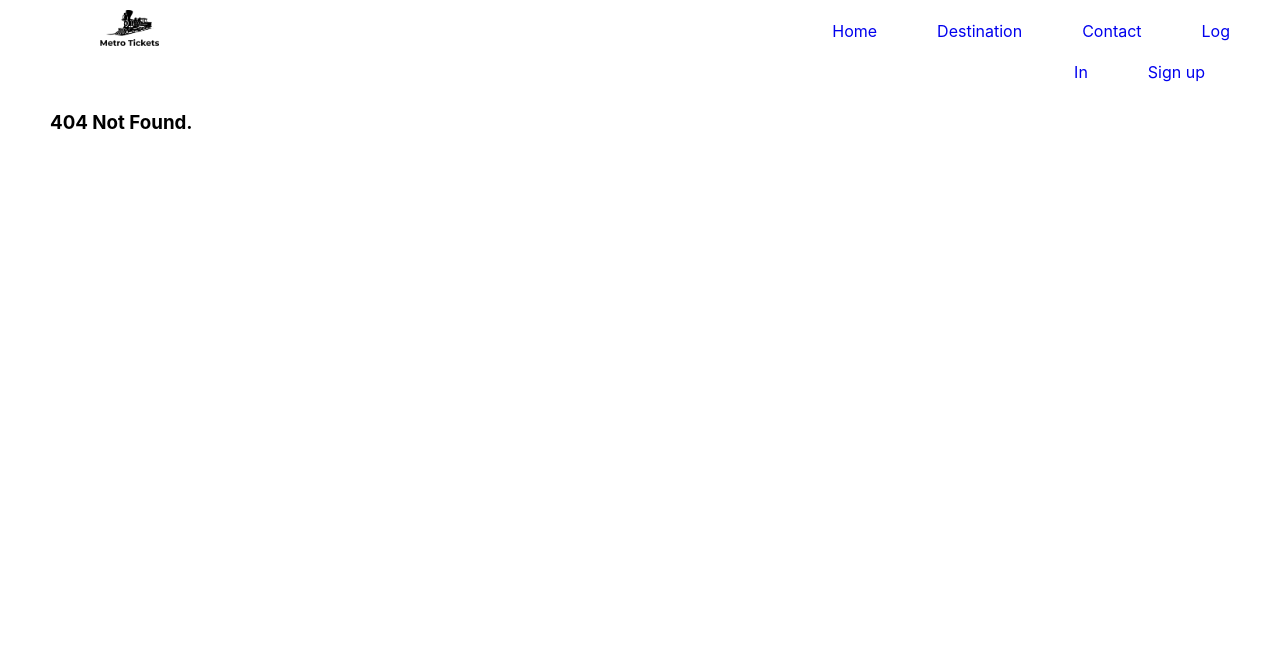
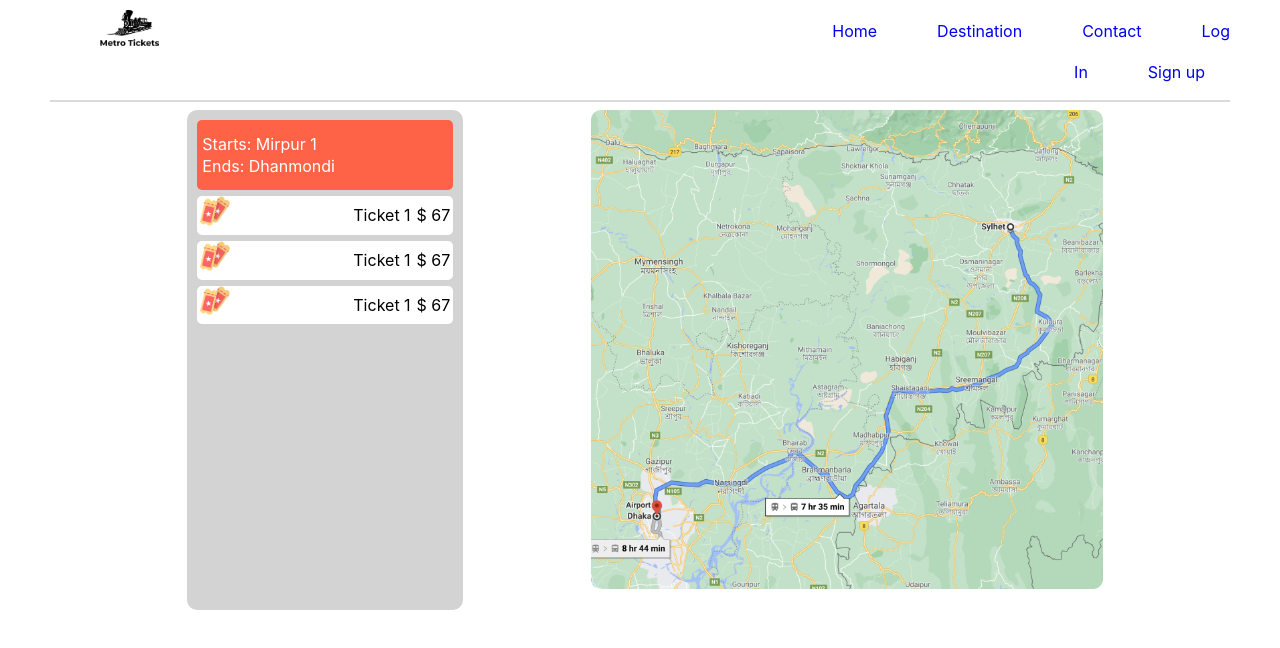
Before and after one commit to farukhrana14/metro-one-react-auth, a React (Create React App) app: page /search in a window 1280 px wide. Before the commit this address had no page. Shown: the top 648 px of the page. Built offline with nearby package versions, Linux system fonts and the light colour scheme.

Commit message:
UI 2nd draft - next step to start auth

```diff
--- a/public/index.html
+++ b/public/index.html
@@ -10,10 +10,7 @@
       content="Web site created using create-react-app"
     />
 
-    <!-- Fonts to support Material Design -->
     <link rel="stylesheet" href="https://fonts.googleapis.com/css?family=Roboto:300,400,500,700&display=swap" />
-    <!-- Icons to support Material Design -->
-    <link rel="stylesheet" href="https://fonts.googleapis.com/icon?family=Material+Icons" />
     <!--
       manifest.json provides metadata used when your web app is installed on a
       user's mobile device or desktop. See https://developers.google.com/web/fundamentals/web-app-manifest/
--- a/src/App.js
+++ b/src/App.js
@@ -7,6 +7,7 @@ import ContactUs from './components/ContactUs/ContactUs';
 import NotFound from './components/NotFound/NotFound';
 import LogIn from './components/LogIn/LogIn';
 import SignUp from './components/SignUp/SignUp';
+import SearchResult from './components/SearchResult/SearchResult';
 
 function App() {
   return (
@@ -16,6 +17,10 @@ function App() {
         <Header></Header>
 
         <Switch>
+
+          <Route path='/search'>
+            <SearchResult></SearchResult>
+          </Route>
 
           <Route path='/signup'>
             <SignUp></SignUp>
--- /dev/null
+++ b/src/components/Destination/Destination.css
@@ -0,0 +1,39 @@
+.destination-map {
+    display: flex;
+    justify-content: space-evenly;
+}
+
+.destination {
+    display: block;
+    background-color: lightgray;
+    border-radius: 10px;
+    width: 20vw;
+    margin-left: 10px;
+    padding: 10px;
+    height: 65vh;
+    line-height: 40%;
+}
+
+.map img {
+    width: 40vw;
+}
+
+.my-form-control-destination {
+    width: 90%;
+    border-radius: 5px;
+    line-height: 25px;
+    border: 0.5px solid rgba(151, 150, 150, 0.5);
+    margin: 5px;
+    padding: 10px;
+}
+
+.my-btn-control-destination {
+    width: 100%;
+    height: 50px;
+    border: 1px solid #FA6402;
+    border-radius: 5px;
+    background-color: #FA6402;
+    color: white;
+    font-size: medium;
+    margin-top: 20px;
+}
--- a/src/components/Destination/Destination.js
+++ b/src/components/Destination/Destination.js
@@ -1,9 +1,42 @@
 import React from 'react';
+import map from '../../images/map.png';
+import './Destination.css';
+
 
 const Destination = () => {
+
+    const handleSearch = () => {
+        console.log('Search clicked');
+    }
+
     return (
         <div>
-            <h1>This is Destination.</h1>
+            <hr color='#DBDBDB' />
+            <div className='destination-map'>
+                <div className='destination'>
+                    <p>Pick up point</p>
+                    <input className='my-form-control-destination' type="text" />
+                    <p>Destination</p>
+                    <input className='my-form-control-destination' type="text" />
+                    <br/>
+                    <label htmlFor ="journey-date">Date:</label>
+                    <br/>
+                    <input className='my-form-control-destination' type="date" id="journey-date" name="date"/>
+                    <br/>
+                    <label htmlFor="jorney-time">Select a time:</label>
+                    <br/>
+                    <input className='my-form-control-destination' type="time" id="jorney-time" name="time"></input>
+
+                    <input onClick={handleSearch} className='my-btn-control-destination' type="button" value="Search" />
+                    <br/>
+
+
+                </div>
+
+                <div className='map'>
+                    <img src={map} alt="" />
+                </div>
+            </div>
         </div>
     );
 };
--- a/src/components/Home/Home.js
+++ b/src/components/Home/Home.js
@@ -1,4 +1,4 @@
-import { Button } from '@material-ui/core';
+
 import React from 'react';
 import './Home.css';
 import taka from '../../images/taka-symbol.png'
@@ -10,25 +10,25 @@ const Home = () => {
         <div className='home-div'>
             <div className="price-card price-one-time">
                 <h2>ONE TIME TICKET</h2>
-                <Button buttonstyle={{ borderRadius: 25 }} style={{ borderRadius: 25 }} variant="contained" color="primary">BUY NOW</Button>
+                <button>BUY NOW</button>
                 <p className='price-text'> <img style={{width:'30px'}} src={taka} alt=""/> 100</p>
             </div>
 
             <div className="price-card">
                 <h2>ONE DAY PASS</h2>
-                <Button  buttonstyle={{ borderRadius: 25 }} style={{ borderRadius: 25 }} variant="contained" color="primary">BUY NOW</Button>
+                <button>BUY NOW</button>
                 <p className='price-text'> <img style={{width:'30px'}} src={taka} alt=""/> 500</p>
             </div>
 
             <div className="price-card">
                 <h2>MONTHLY PASS</h2>
-                <Button  buttonstyle={{ borderRadius: 25 }} style={{ borderRadius: 25 }} variant="contained" color="primary">BUY NOW</Button>
+                <button>BUY NOW</button>
                 <p className='price-text'><img style={{width:'30px'}} src={taka} alt=""/> 1500</p>
             </div>
 
             <div className="price-card">
                 <h2>ANNUAL PASS</h2>
-                <Button  buttonstyle={{ borderRadius: 25 }} style={{ borderRadius: 25 }} variant="contained" color="primary">BUY NOW</Button>
+                <button>BUY NOW</button>
                 <p className='price-text'> <img style={{width:'30px'}} src={taka} alt=""/> 9000</p>
             </div>
 
--- a/src/components/LogIn/LogIn.css
+++ b/src/components/LogIn/LogIn.css
@@ -63,7 +63,7 @@ form {
 }
 
 .my-form-control {
-    width: 300px;
+    width: 100%;
     border-radius: 3px;
     line-height: 25px;
     border: 0.5px solid rgba(151, 150, 150, 0.5);
--- /dev/null
+++ b/src/components/SearchResult/SearchResult.css
@@ -0,0 +1,43 @@
+.search-result-map {
+    display: flex;
+    justify-content: space-evenly;
+}
+
+.search-result {
+    display: block;
+    background-color: lightgray;
+    border-radius: 10px;
+    width: 20vw;
+    margin-left: 10px;
+    padding: 10px;
+    height: 60vh;
+    line-height: 40%;
+}
+
+.map img {
+    width: 40vw;
+}
+
+.route {
+    background-color: tomato;
+    border-radius: 5px  ;
+    height: 60px;
+    padding: 5px;
+    color: white;
+}
+
+.ticket-price {
+    display: flex;
+    background-color: white;
+    justify-content: space-around;
+    border-radius: 5px;
+}
+
+.ticket-img img {
+    width: 20%;
+}
+
+.place {
+    text-indent: 50px;
+    font-weight: bolder;
+}
--- /dev/null
+++ b/src/components/SearchResult/SearchResult.js
@@ -0,0 +1,50 @@
+import React from 'react';
+import map from '../../images/map.png';
+import './SearchResult.css';
+import ticket from '../../images/ticket.png';
+
+const SearchResult = () => {
+
+
+
+    return (
+        <div>
+            <hr color='#DBDBDB' />
+            <div className='search-result-map'>
+                <div className='search-result'>
+
+                    <div className='route'>
+                        <p>Starts: Mirpur 1</p>
+                        <p>Ends: Dhanmondi</p>
+                    </div>
+                    <br />
+
+                    <div className='ticket-price'>
+                        <div className='ticket-img'> <img src={ticket} alt="" /> </div>
+                        <div ><p>Ticket 1</p></div>
+                        <div><p>$ 67</p></div>
+                    </div>
+                    <br />
+                    <div className='ticket-price'>
+                        <div className='ticket-img'> <img src={ticket} alt="" /> </div>
+                        <div ><p>Ticket 1</p></div>
+                        <div><p>$ 67</p></div>
+                    </div>
+                    <br />
+                    <div className='ticket-price'>
+                        <div className='ticket-img'> <img src={ticket} alt="" /> </div>
+                        <div ><p>Ticket 1</p></div>
+                        <div><p>$ 67</p></div>
+                    </div>
+
+                </div>
+
+                <div className='map'>
+                    <img src={map} alt="" />
+                </div>
+            </div>
+        </div>
+    );
+};
+
+export default SearchResult;
--- a/src/components/SignUp/SignUp.css
+++ b/src/components/SignUp/SignUp.css
@@ -63,7 +63,7 @@ form {
 }
 
 .my-form-control {
-    width: 300px;
+    width: 100%;
     border-radius: 3px;
     line-height: 25px;
     border: 0.5px solid rgba(151, 150, 150, 0.5);
```
Also changed, not shown: src/images/ticket.png (renamed from src/images/tickets 3.png).
